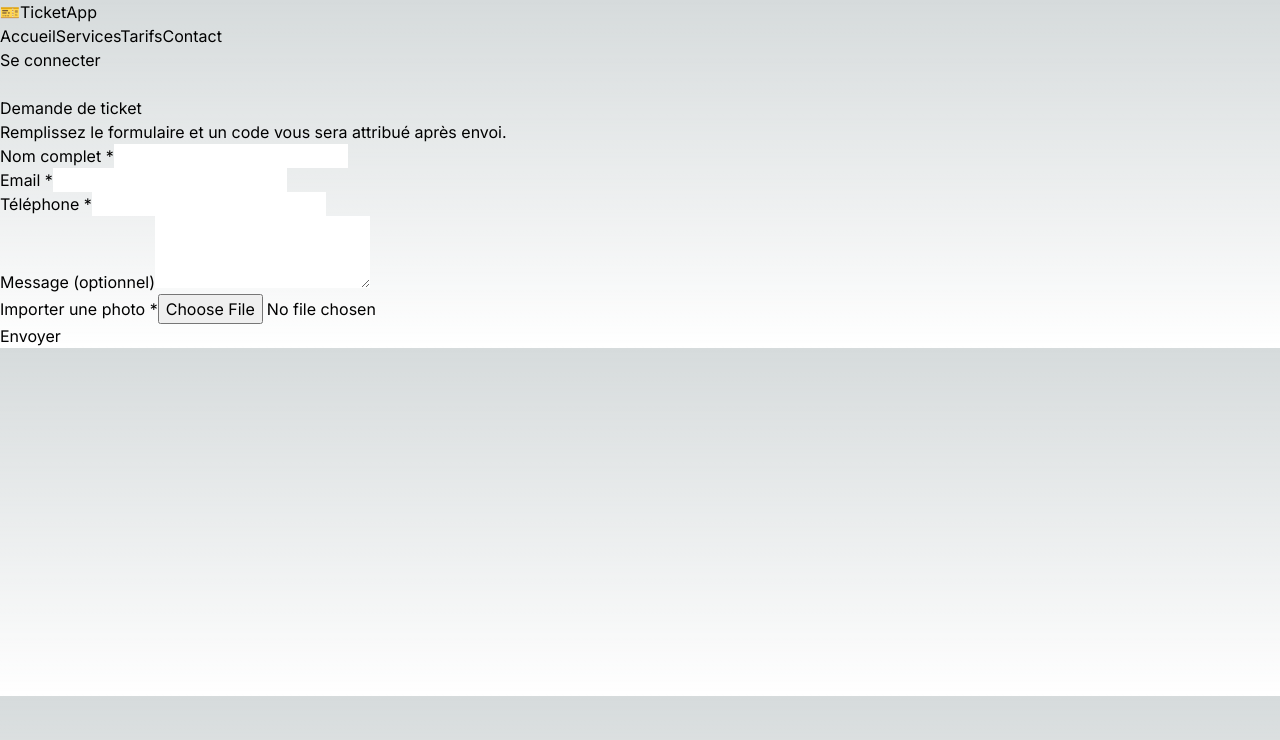
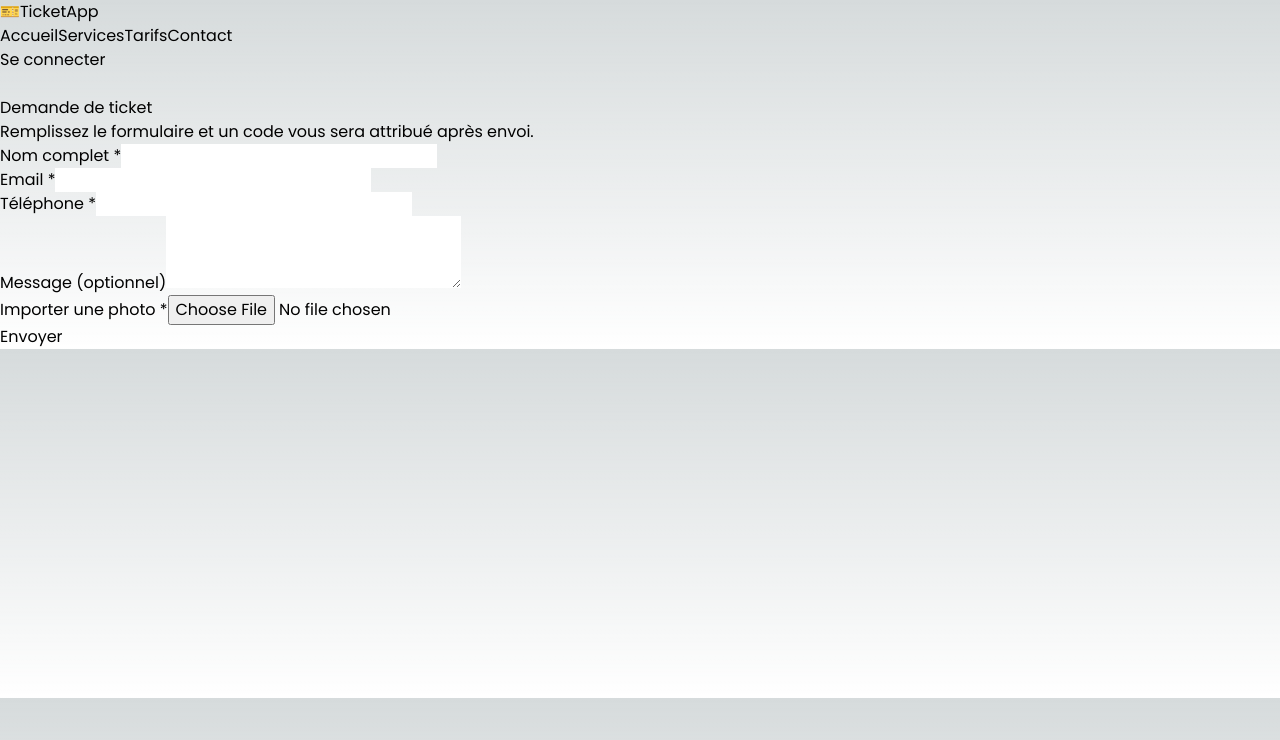
Before and after one commit to serviceshorocontact-max/Pushite-de-v-rification-, a Next.js app: page / in a window 1280 px wide. Shown: the top 740 px of the page. Built offline with nearby package versions, Linux system fonts and the light colour scheme.

Commit message:
Update layout.tsx

```diff
--- a/app/layout.tsx
+++ b/app/layout.tsx
@@ -1,13 +1,17 @@
 import type { Metadata } from 'next'
-import { Inter } from 'next/font/google'
+import { Inter, Poppins } from 'next/font/google'
 import './globals.css'
 import Navbar from '@/app/components/Navbar'
 
 const inter = Inter({ subsets: ['latin'] })
+const poppins = Poppins({
+  weight: ['400', '500', '600', '700'],
+  subsets: ['latin']
+})
 
 export const metadata: Metadata = {
-  title: 'Ticket d\'activation',
-  description: 'Vente de tickets d\'activation',
+  title: 'Ticket d\'activation - Obtenez votre code en 2 min',
+  description: 'Vente de tickets d\'activation sécurisée',
 }
 
 export default function RootLayout({
@@ -17,9 +21,11 @@ export default function RootLayout({
 }) {
   return (
     <html lang="fr">
-      <body className={inter.className}>
+      <body className={poppins.className}>
         <Navbar />
-        {children}
+        <main className="min-h-screen bg-custom-gradient">
+          {children}
+        </main>
       </body>
     </html>
   )
```
